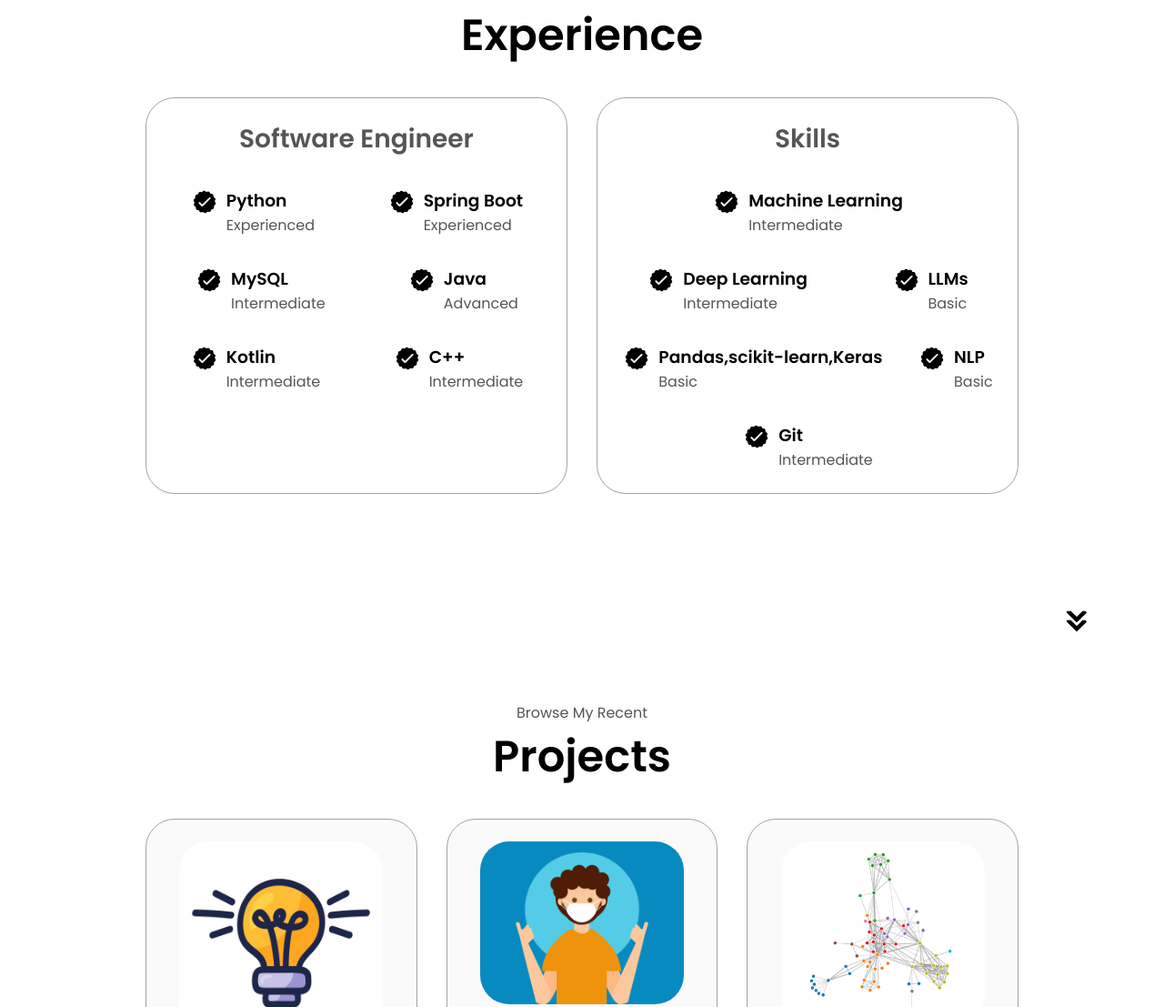
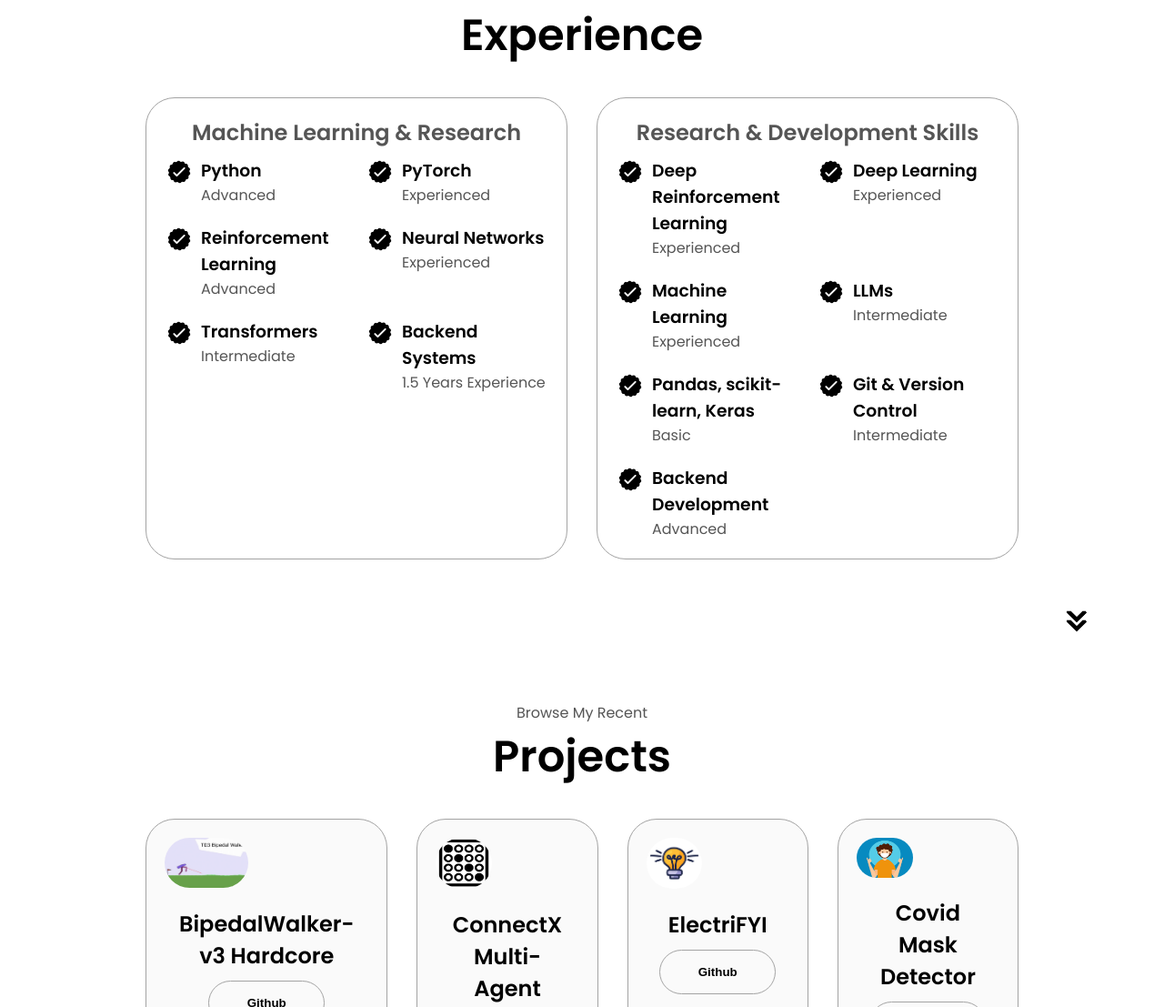
Before and after one commit to aditya2111/Portfolio, a plain HTML site: page index.html in a window 1280 px wide. Shown: the part 1693-2800 px from the top of the page at 91% size. Drawn offline with Linux system fonts and the light colour scheme.

Commit message:
updated for research

```diff
--- a/index.html
+++ b/index.html
@@ -38,16 +38,19 @@
     </nav>
     <section id="profile">
       <div class="section__pic-container">
-        <img src="./assets/profile-pic.jpg" alt="Aditya Devade profile picture" />
+        <img
+          src="./assets/profile-pic.jpg"
+          alt="Aditya Devade profile picture"
+        />
       </div>
       <div class="section__text">
         <p class="section__text__p1">Hello, I'm</p>
         <h1 class="title">Aditya Devade</h1>
-        <p class="section__text__p2">Software Engineer</p>
+        <p class="section__text__p2">Deep RL Researcher</p>
         <div class="btn-container">
           <button
             class="btn btn-color-2"
-            onclick="window.open('./assets/Adi_Resume.pdf')"
+            onclick="window.open('./assets/assets/Adi_Updated (3).pdf')"
           >
             Download CV
           </button>
@@ -72,7 +75,9 @@
       </div>
     </section>
     <section id="about">
-      <p class="section__text__p1">Engineering the Future of Machine Learning</p>
+      <p class="section__text__p1">
+        Engineering the Future of Machine Learning
+      </p>
       <h1 class="title">About Me</h1>
       <div class="section-container">
         <div class="section__pic-container">
@@ -91,7 +96,7 @@
                 class="icon"
               />
               <h3>Experience</h3>
-              <p>1+ year <br />Software Engineer</p>
+              <p>1.5+ year <br />Software Engineer (Backend)</p>
             </div>
             <div class="details-container">
               <img
@@ -106,7 +111,18 @@
           </div>
           <div class="text-container">
             <p>
-              I am a Software Engineer with one year of experience in Backend Development, passionate about working as a Machine Learning Engineer and building efficient ML models. I have completed multiple ML projects and a comprehensive ML specialization course. My backend expertise enhances my ability to create robust and scalable ML solutions. I aim to leverage my skills to contribute to the advancement of AI and Machine Learning technologies!
+              I’m an aspiring Machine Learning and Reinforcement Learning
+              researcher with 1.5 years of prior experience as a Software
+              Engineer. After working on scalable backend systems, I’ve fully
+              transitioned into AI research, dedicating myself to understanding
+              and building intelligent agents. I've completed a comprehensive ML
+              specialization, studied foundational RL papers, and implemented
+              multiple projects including deep RL agents for ConnectX and
+              BipedalWalker. My engineering background gives me a strong edge in
+              writing clean, reproducible research code. I'm now actively
+              seeking research-oriented opportunities where I can contribute to
+              algorithm development, experimental analysis, and advancing the
+              field of AI.
             </p>
           </div>
         </div>
@@ -122,8 +138,9 @@
       <h1 class="title">Experience</h1>
       <div class="experience-details-container">
         <div class="about-containers">
+          <!-- Left Column -->
           <div class="details-container">
-            <h2 class="experience-sub-title">Software Engineer</h2>
+            <h2 class="experience-sub-title">Machine Learning & Research</h2>
             <div class="article-container">
               <article>
                 <img
@@ -133,9 +150,10 @@
                 />
                 <div>
                   <h3>Python</h3>
-                  <p>Experienced</p>
+                  <p>Advanced</p>
                 </div>
               </article>
+
               <article>
                 <img
                   src="./assets/checkmark.png"
@@ -143,10 +161,11 @@
                   class="icon"
                 />
                 <div>
-                  <h3>Spring Boot</h3>
+                  <h3>PyTorch</h3>
                   <p>Experienced</p>
                 </div>
               </article>
+
               <article>
                 <img
                   src="./assets/checkmark.png"
@@ -154,10 +173,11 @@
                   class="icon"
                 />
                 <div>
-                  <h3>MySQL</h3>
-                  <p>Intermediate</p>
+                  <h3>Reinforcement Learning</h3>
+                  <p>Advanced</p>
                 </div>
               </article>
+
               <article>
                 <img
                   src="./assets/checkmark.png"
@@ -165,10 +185,11 @@
                   class="icon"
                 />
                 <div>
-                  <h3>Java</h3>
-                  <p>Advanced</p>
+                  <h3>Neural Networks</h3>
+                  <p>Experienced</p>
                 </div>
               </article>
+
               <article>
                 <img
                   src="./assets/checkmark.png"
@@ -176,10 +197,11 @@
                   class="icon"
                 />
                 <div>
-                  <h3>Kotlin</h3>
+                  <h3>Transformers</h3>
                   <p>Intermediate</p>
                 </div>
               </article>
+
               <article>
                 <img
                   src="./assets/checkmark.png"
@@ -187,14 +209,16 @@
                   class="icon"
                 />
                 <div>
-                  <h3>C++</h3>
-                  <p>Intermediate</p>
+                  <h3>Backend Systems</h3>
+                  <p>1.5 Years Experience</p>
                 </div>
               </article>
             </div>
           </div>
+
+          <!-- Right Column -->
           <div class="details-container">
-            <h2 class="experience-sub-title">Skills</h2>
+            <h2 class="experience-sub-title">Research & Development Skills</h2>
             <div class="article-container">
               <article>
                 <img
@@ -203,10 +227,11 @@
                   class="icon"
                 />
                 <div>
-                  <h3>Machine Learning</h3>
-                  <p>Intermediate</p>
+                  <h3>Deep Reinforcement Learning</h3>
+                  <p>Experienced</p>
                 </div>
               </article>
+
               <article>
                 <img
                   src="./assets/checkmark.png"
@@ -215,9 +240,22 @@
                 />
                 <div>
                   <h3>Deep Learning</h3>
-                  <p>Intermediate</p>
+                  <p>Experienced</p>
                 </div>
               </article>
+
+              <article>
+                <img
+                  src="./assets/checkmark.png"
+                  alt="Experience icon"
+                  class="icon"
+                />
+                <div>
+                  <h3>Machine Learning</h3>
+                  <p>Experienced</p>
+                </div>
+              </article>
+
               <article>
                 <img
                   src="./assets/checkmark.png"
@@ -226,9 +264,10 @@
                 />
                 <div>
                   <h3>LLMs</h3>
-                  <p>Basic</p>
+                  <p>Intermediate</p>
                 </div>
               </article>
+
               <article>
                 <img
                   src="./assets/checkmark.png"
@@ -236,10 +275,11 @@
                   class="icon"
                 />
                 <div>
-                  <h3>Pandas,scikit-learn,Keras</h3>
+                  <h3>Pandas, scikit-learn, Keras</h3>
                   <p>Basic</p>
                 </div>
               </article>
+
               <article>
                 <img
                   src="./assets/checkmark.png"
@@ -247,10 +287,11 @@
                   class="icon"
                 />
                 <div>
-                  <h3>NLP</h3>
-                  <p>Basic</p>
+                  <h3>Git & Version Control</h3>
+                  <p>Intermediate</p>
                 </div>
               </article>
+
               <article>
                 <img
                   src="./assets/checkmark.png"
@@ -258,14 +299,15 @@
                   class="icon"
                 />
                 <div>
-                  <h3>Git</h3>
-                  <p>Intermediate</p>
+                  <h3>Backend Development</h3>
+                  <p>Advanced</p>
                 </div>
               </article>
             </div>
           </div>
         </div>
       </div>
+
       <img
         src="./assets/arrow.png"
         alt="Arrow icon"
@@ -278,6 +320,46 @@
       <h1 class="title">Projects</h1>
       <div class="experience-details-container">
         <div class="about-containers">
+          <div class="details-container color-container">
+            <div class="article-container">
+              <img
+                src="./assets/bipedal-walker-logo.png"
+                alt="Project 1"
+                class="project-img"
+              />
+            </div>
+            <h2 class="experience-sub-title project-title">
+              BipedalWalker-v3 Hardcore
+            </h2>
+            <div class="btn-container">
+              <button
+                class="btn btn-color-2 project-btn"
+                onclick="location.href='https://github.com/aditya2111/PPO-BiPedealwalker-v3-Hardcore'"
+              >
+                Github
+              </button>
+            </div>
+          </div>
+          <div class="details-container color-container">
+            <div class="article-container">
+              <img
+                src="./assets/connect-4.png"
+                alt="Project 1"
+                class="project-img"
+              />
+            </div>
+            <h2 class="experience-sub-title project-title">
+              ConnectX Multi-Agent Self-Play System
+            </h2>
+            <div class="btn-container">
+              <button
+                class="btn btn-color-2 project-btn"
+                onclick="location.href='https://github.com/aditya2111/Reinforce-ConnectX'"
+              >
+                Github
+              </button>
+            </div>
+          </div>
           <div class="details-container color-container">
             <div class="article-container">
               <img
@@ -304,7 +386,9 @@
                 class="project-img"
               />
             </div>
-            <h2 class="experience-sub-title project-title">Covid Mask Detector</h2>
+            <h2 class="experience-sub-title project-title">
+              Covid Mask Detector
+            </h2>
             <div class="btn-container">
               <button
                 class="btn btn-color-2 project-btn"
@@ -351,7 +435,11 @@
             alt="Email icon"
             class="icon contact-icon email-icon"
           />
-          <p><a href="mailto:adityadevade02@gmail.com">adityadevade02@gmail.com</a></p>
+          <p>
+            <a href="mailto:adityadevade02@gmail.com"
+              >adityadevade02@gmail.com</a
+            >
+          </p>
         </div>
         <div class="contact-info-container">
           <img
@@ -359,7 +447,11 @@
             alt="LinkedIn icon"
             class="icon contact-icon"
           />
-          <p><a href="https://www.linkedin.com/in/adityaraje-devade-43249b194/">LinkedIn</a></p>
+          <p>
+            <a href="https://www.linkedin.com/in/adityaraje-devade-43249b194/"
+              >LinkedIn</a
+            >
+          </p>
         </div>
       </div>
     </section>
--- a/style.css
+++ b/style.css
@@ -433,3 +433,16 @@ footer {
 footer p {
   text-align: center;
 }
+.article-container {
+  display: grid;
+  grid-template-columns: repeat(2, 1fr); /* 2 columns */
+  gap: 20px;
+}
+.details-container {
+  padding: 20px;
+}
+.experience-sub-title {
+  margin-bottom: 10px;
+  font-size: 1.5rem;
+  font-weight: bold;
+}
```
Also changed, not shown: assets/bipedal-walker-logo.png (added), assets/connect-4.png (added), 1 other file.
